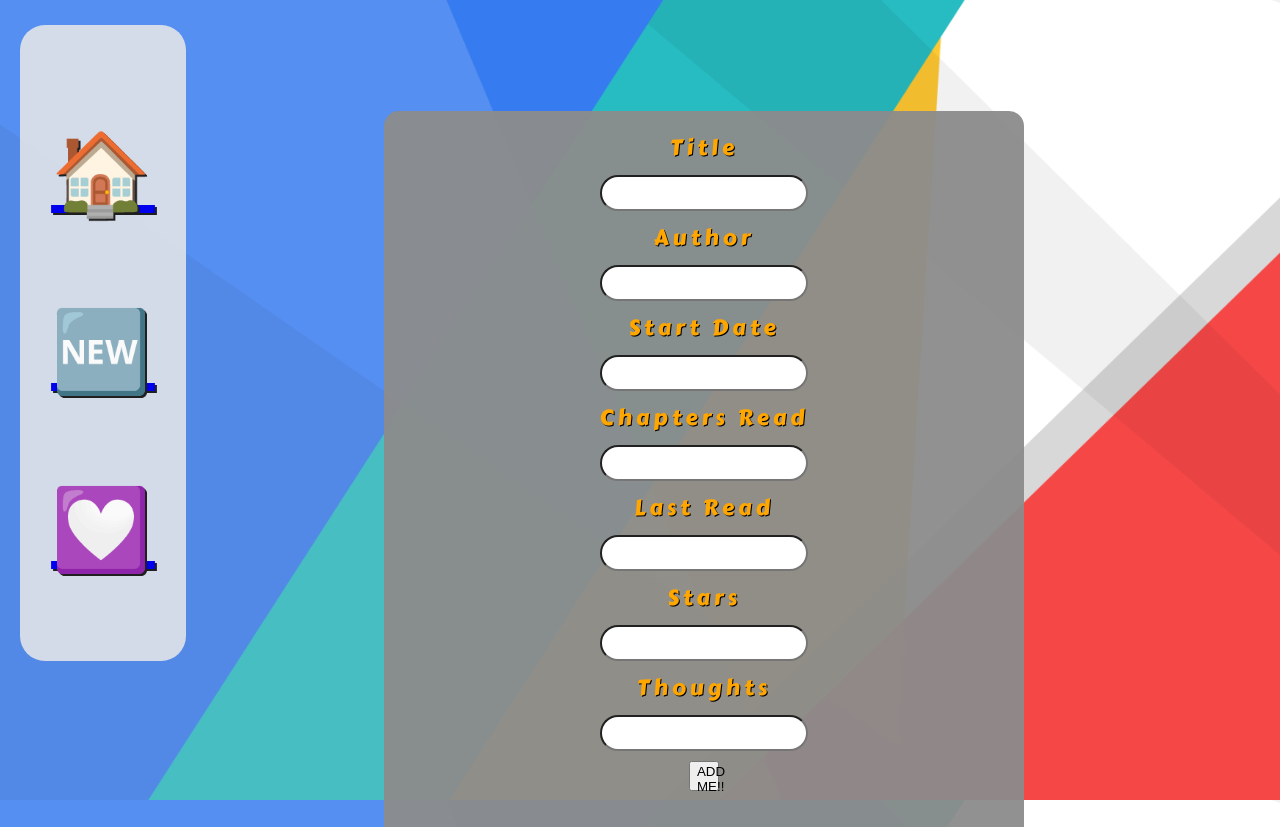
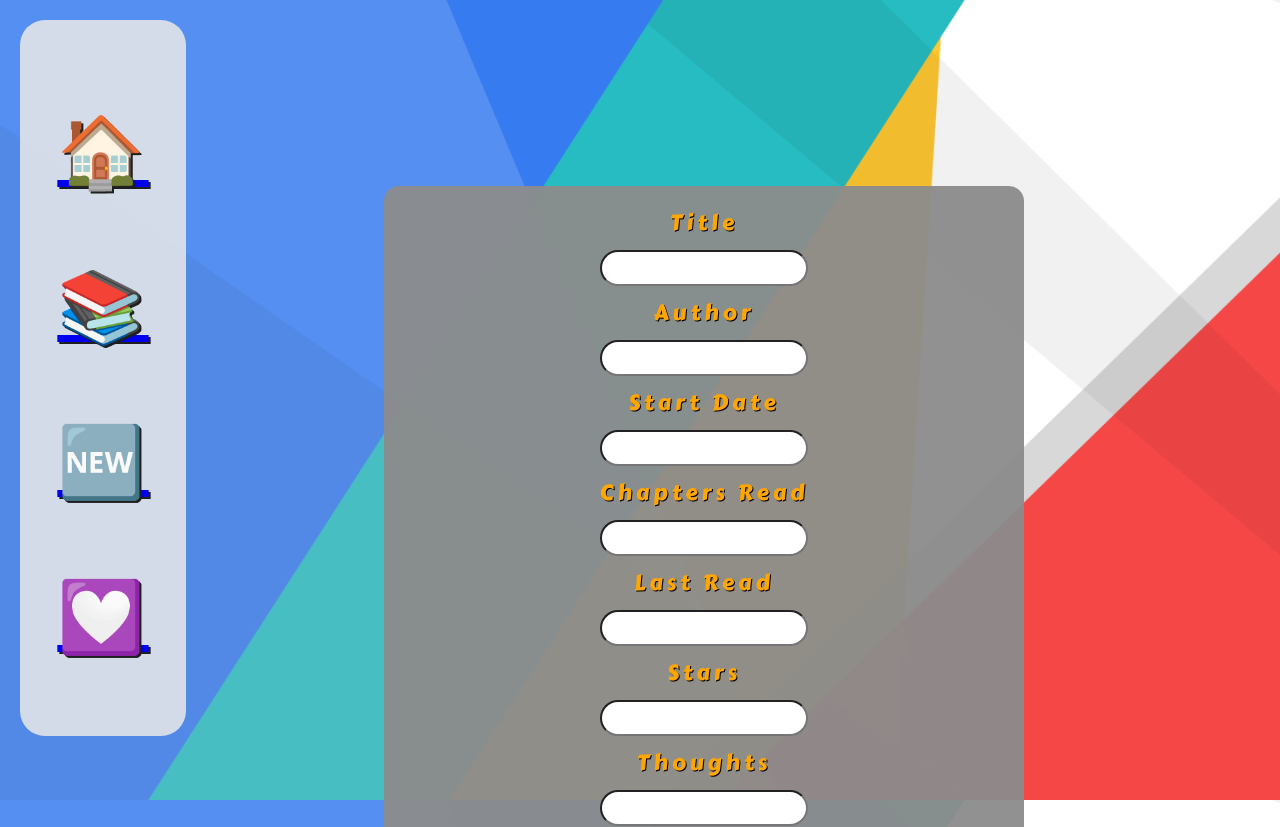
Before and after one commit to shelby-frolycoding/bookends, a React (Create React App) app: page /add-book in a window 1280 px wide. Shown: the top 827 px of the page. Built offline with nearby package versions, Linux system fonts and the light colour scheme; no server answers.

Commit message:
redoing format adding home seperate book

```diff
--- a/src/App.css
+++ b/src/App.css
@@ -18,7 +18,7 @@ body {
   justify-content: center;
   margin-left: 14.5%;
   border-radius: 25px;
-  margin-top: -46%;
+  margin-top: -51%;
   padding: -10px;
   letter-spacing: 10px;
 
@@ -38,74 +38,45 @@ h1 {
 
 
 }
-.total-book img {
-width: 370px;
-height: auto;
-left: 588px;
-margin-top: -470px;
-padding-left: 10px;
-display: flex;
 
-}
-
-.book-title, .author, .chaptersread, .start-date, .lastread, .starreview, .thoughts {
-  font-size: 13.5px;
-  margin-top: -5px;
-  margin-bottom: -5px;
-  font-family: 'Carter One', cursive;
-  text-shadow: 1.5px 1.5px black;
-  color: rgb(255, 255, 255);
-  letter-spacing: 2px;
+.welcome {
+  display: flex;
+  font-family: 'Fredoka One', cursive;
+  text-shadow: 2px 2px rgb(31, 31, 31);
+  background-color: rgba(255, 61, 61, 0.865);
+  width: 700px;
+  height: 200px;
+  font-size: 100px;
+  color: rgba(250, 250, 250, 0.968);
+  text-align: center;
+  justify-content: center;
+  letter-spacing: 10px;
+  margin-left: 31%;
+  margin-top: 200px;
+  padding-top: 50px;
+  border: solid;
+  border-color: rgba(43, 43, 43, 0.673);
 
 
 
 }
+.empty {
 
-
-
-.total-book{
-  background-color: rgba(138, 138, 138, 0.954);
-  background-size: contain;
-  width: 600px;
-  height: 600px;
-  display: flex;
-  margin-left: 13%;
-  text-align: right;
-  flex-wrap: wrap;
-  display: inline-flex;
-  flex-direction: column;
-  padding-right: 40px;
-  padding-bottom: 5px;
-  padding-top: 10px;
-  margin-top: 50px;
-  border-radius: 10px;
-
-}
-button {
-  width: 30px;
-  height: 30px;
-}
-.buttons {
-display: flex;
-justify-content: flex-start;
-margin-left: 49%;
-
-
-}
-.delete-button{
-margin-left: 10px;
+height: 1000px;
+width: auto;
 
 }
 
+
 .nav-bar {
 
-font-size: 80px;
+font-size: 70px;
 padding: 18px;
 margin-left: 20px;
-margin-top: 25px;
+margin-top: 20px;
 left: 25px;
 background-color: rgba(232, 232, 232, 0.865);
-height: 600px;
+height: 680px;
 width: 130px;
 border-radius: 25px;
 font-family: 'Fredoka One', cursive;
@@ -114,10 +85,12 @@ display: flex;
 justify-content: center;
 
 }
-
-/* @media only screen and (max-width:620px) {
-
-  body, .total-book, .nav-bar,.book-title, .author, .chaptersread, .start-date, .lastread, .starreview, .thoughts, .header-fix, h1,  {
-    width:100%;
-  }
-} */
+.emoji-nav {
+text-decoration: none;
+}
+link {
+  text-decoration: none;
+}
+p {
+  text-decoration: none;
+}
--- a/src/App.js
+++ b/src/App.js
@@ -5,6 +5,7 @@ import Nav from "./Components/Nav";
 import Books from "./Components/Books";
 import Add from "./Components/Add";
 import Fav from "./Components/Fav";
+import Home from "./Components/Home";
 import { baseURL, config } from "./services";
 import './App.css';
 
@@ -29,15 +30,21 @@ function App() {
       <Route exact path='/'>
         <div className="header-fix">
          <header>BookEnds</header>
-         </div>
-        <Books books={books} setToggleFetch={setToggleFetch} />
+        </div>
+      <Home setToggleFetch={setToggleFetch} />
       </Route>
+
+      <Route path='/books'>
+      <Books books={books} setToggleFetch={setToggleFetch} />
+      </Route>
+
       <Route path='/add-book'>
       <Add setToggleFetch={setToggleFetch} />
       </Route>
+
       <Route path='/favorites'>
-                <Fav setToggleFetch={setToggleFetch} />
-            </Route>
+     <Fav setToggleFetch={setToggleFetch} />
+    </Route>
 
 
 
--- a/src/Components/Add.css
+++ b/src/Components/Add.css
@@ -40,24 +40,26 @@ font-family: 'Oswald', sans-serif;
 font-size: 19px;
 
 }
-.submit-button {
-padding-top: 15px;
-text-align: center;
-font-size: 20px;
 
-}
-.submit-button input{
-height: 90px;
-width : 92px;
-margin-left: 30%;
+
+.add-button {
+height: 50px;
+width : 110px;
+margin-left: 0%;
 text-align: center;
 justify-content: center;
 background-color: rgb(240, 210, 40);
 border-radius: 15px;
-border-color: rgb(240, 210, 40);
+border-color: transparent;
 color: rgb(33, 33, 33);
 text-decoration: none;
 font-family: 'Carter One', cursive;
 font-size: 19px;
 padding: 2px;
+text-align: center;
+font-size: 20px;
+
 }
+.add-button:hover {
+background-color: tomato;
+}
--- /dev/null
+++ b/src/Components/Books.css
@@ -0,0 +1,58 @@
+.total-book img {
+  width: 370px;
+  height: auto;
+  left: 588px;
+  margin-top: -470px;
+  padding-left: 10px;
+  display: flex;
+
+  }
+
+  .book-title, .author, .chaptersread, .start-date, .lastread, .starreview, .thoughts {
+    font-size: 13.5px;
+    margin-top: -5px;
+    margin-bottom: -5px;
+    font-family: 'Carter One', cursive;
+    text-shadow: 1.5px 1.5px black;
+    color: rgb(255, 255, 255);
+    letter-spacing: 2px;
+
+
+
+  }
+
+
+
+  .total-book{
+    background-color: rgba(138, 138, 138, 0.954);
+    background-size: contain;
+    width: 600px;
+    height: 600px;
+    display: flex;
+    margin-left: 9%;
+    text-align: right;
+    flex-wrap: wrap;
+    display: inline-flex;
+    flex-direction: column;
+    padding-right: 40px;
+    padding-bottom: 5px;
+    padding-top: 10px;
+    margin-top: 50px;
+    border-radius: 10px;
+
+  }
+  button {
+    width: 30px;
+    height: 30px;
+  }
+  .buttons {
+  display: flex;
+  justify-content: flex-start;
+  margin-left: 49%;
+
+
+  }
+  .delete-button{
+  margin-left: 10px;
+
+  }
--- a/src/Components/Books.jsx
+++ b/src/Components/Books.jsx
@@ -1,6 +1,7 @@
 import React from "react"
 import axios from "axios";
 import { baseURL, config } from "../services";
+import "./Books.css";
 
 
 function Books(props) {
--- /dev/null
+++ b/src/Components/Home.jsx
@@ -0,0 +1,15 @@
+import React from "react";
+
+const Home = () => {
+  return (
+  <div>
+    <div className="welcome">
+      <header>hi there.</header>
+    </div>
+      <div className="empty"></div>
+      </div>
+
+  )
+}
+
+export default Home;
--- a/src/Components/Nav.jsx
+++ b/src/Components/Nav.jsx
@@ -6,7 +6,8 @@ const Nav = () => {
 
       <div className="nav-bar">
         <div className= "emoji-nav">
-        <p><Link to='/'>🏠</Link></p>
+          <p><Link to='/'>🏠</Link></p>
+          <p><Link to='/books'>📚</Link></p>
         <p><Link to='/add-book'>🆕</Link></p>
         <p><Link to='/add-favs'>💟</Link></p>
         </div>
```
Also changed, not shown: src/Components/Footer.jsx (added), 1 other file (tests, documents, lock files or other folders).
